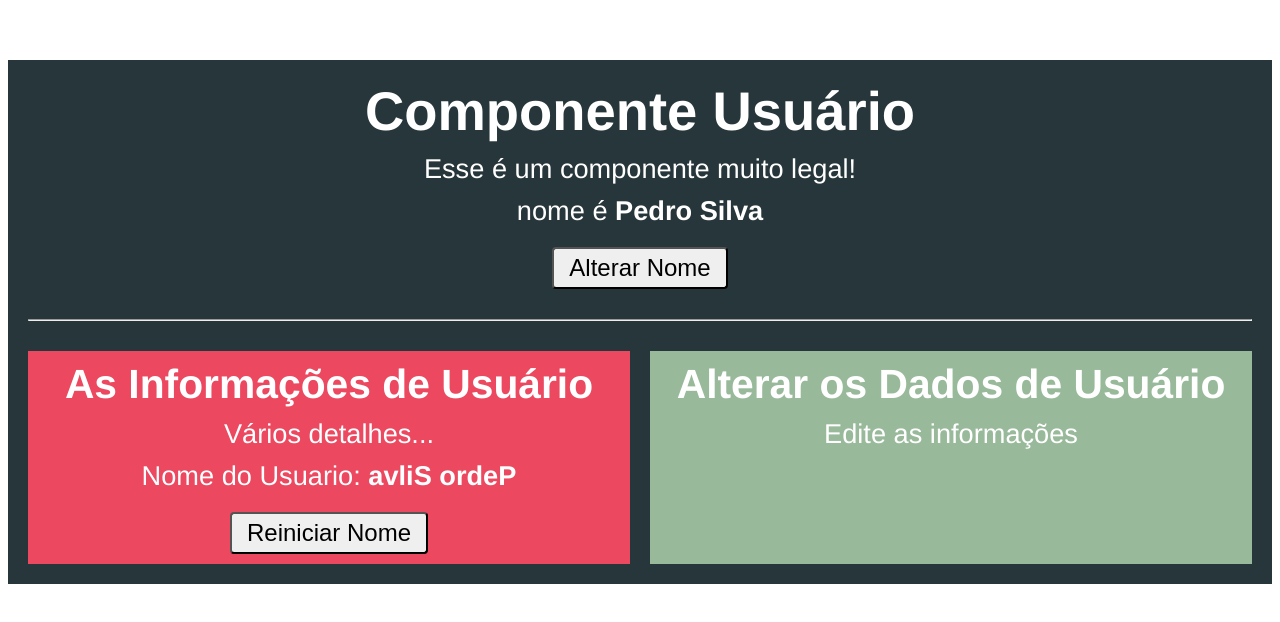
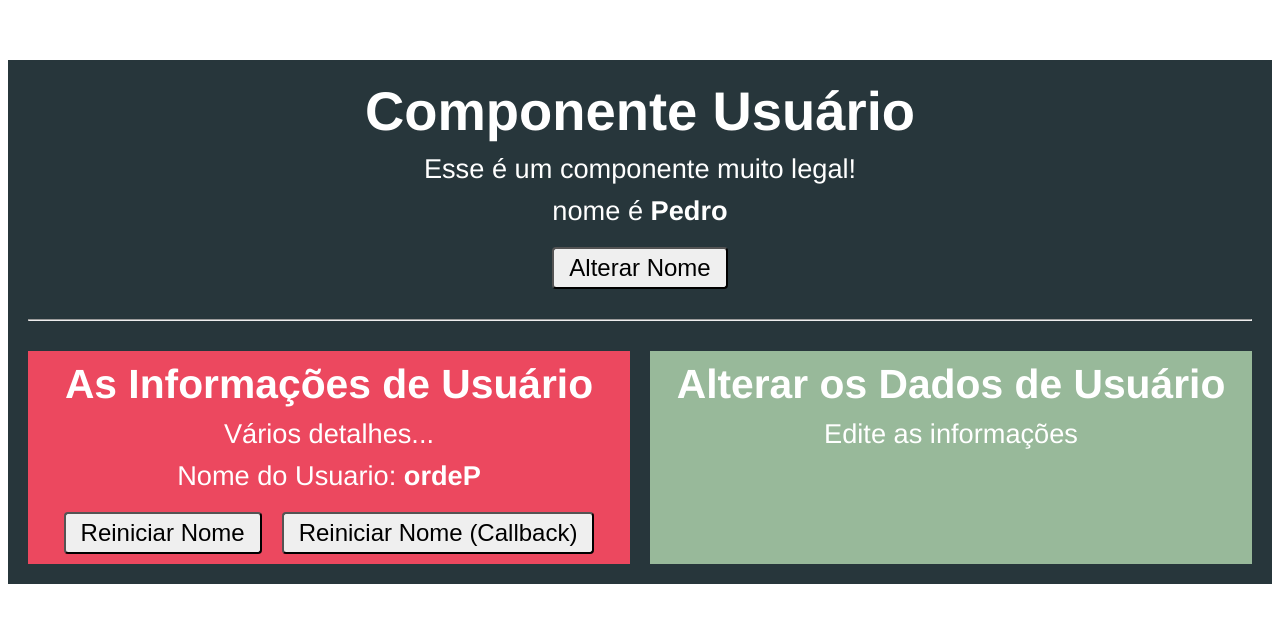
Before and after one commit to hugopedro/Vue, a Vue app in the folder componentes-comunicacao/comunicacao/: page / in a window 1280 px wide. Shown: the top 622 px of the page. Built offline with nearby package versions, Linux system fonts and the light colour scheme.

Commit message:
Comunicacao Indireta com Callback

```diff
--- a/componentes-comunicacao/comunicacao/src/components/Usuario.vue
+++ b/componentes-comunicacao/comunicacao/src/components/Usuario.vue
@@ -10,6 +10,7 @@
             <app-usuario-info
                 :nome = "nome"
                 @nomeMudou = "nome = $event.novo"
+                :reiniciarFn="reiniciarNome"
             /> <!--ele pode ler objetos, nesse caso é o obj novo lá da linha 34 do usuarioinfo -->
             <app-usuario-editar />
         </div>
@@ -24,12 +25,15 @@ export default {
     components: { AppUsuarioInfo, AppUsuarioEditar },
     data() {
         return {
-            nome: 'Pedro Silva'
+            nome: 'Pedro'
         }
     },
     methods: {
         alterarNome() {
             this.nome = 'Ana'
+        },
+        reiniciarNome() {
+            this.nome = 'Pedro'
         }
     }
 }
--- a/componentes-comunicacao/comunicacao/src/components/UsuarioInfo.vue
+++ b/componentes-comunicacao/comunicacao/src/components/UsuarioInfo.vue
@@ -4,6 +4,7 @@
         <p>Vários detalhes...</p>
         <p>Nome do Usuario: <strong> {{ inverterNome() }}</strong></p>
         <button @click="reiniciarNome">Reiniciar Nome</button>
+        <button @click="reiniciarFn()">Reiniciar Nome (Callback)</button>
     </div>
 </template>
 
@@ -22,6 +23,8 @@ export default {
         }
         // ao definir o tipo garante que a mensagem de erro fale que um tipo errado foi passado por parametro
         // Exemplo: (Usuario.vue linha 9)
+        , //cria um novo dado do tipo function
+        reiniciarFn: Function
     },
     methods: {
         inverterNome() {
```
